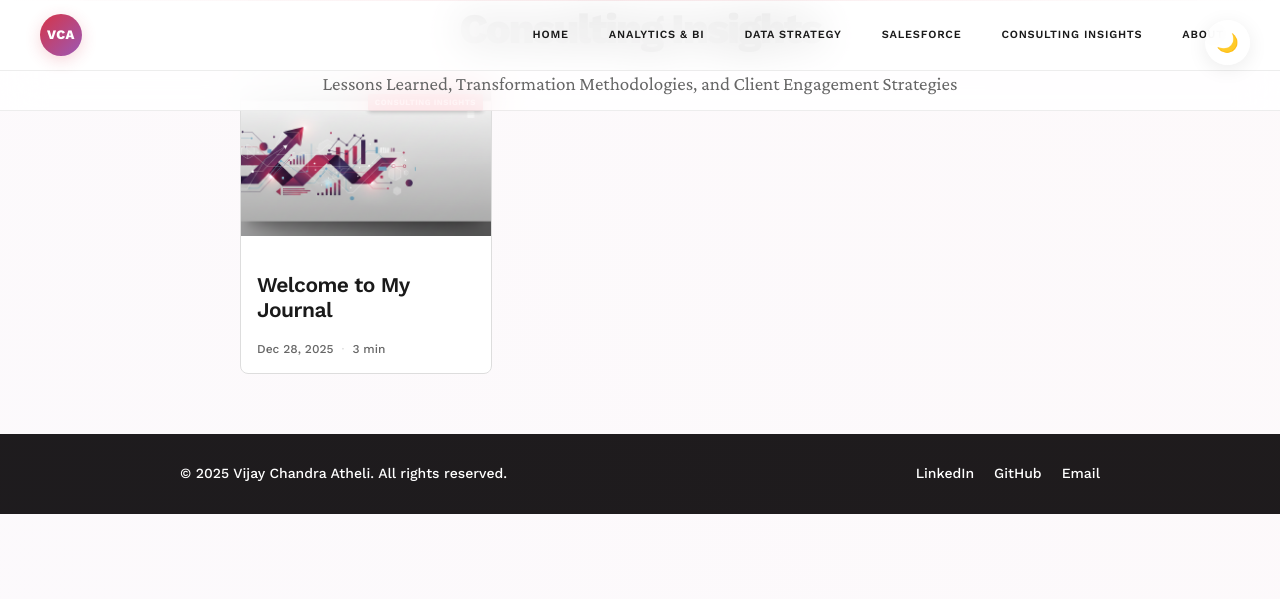
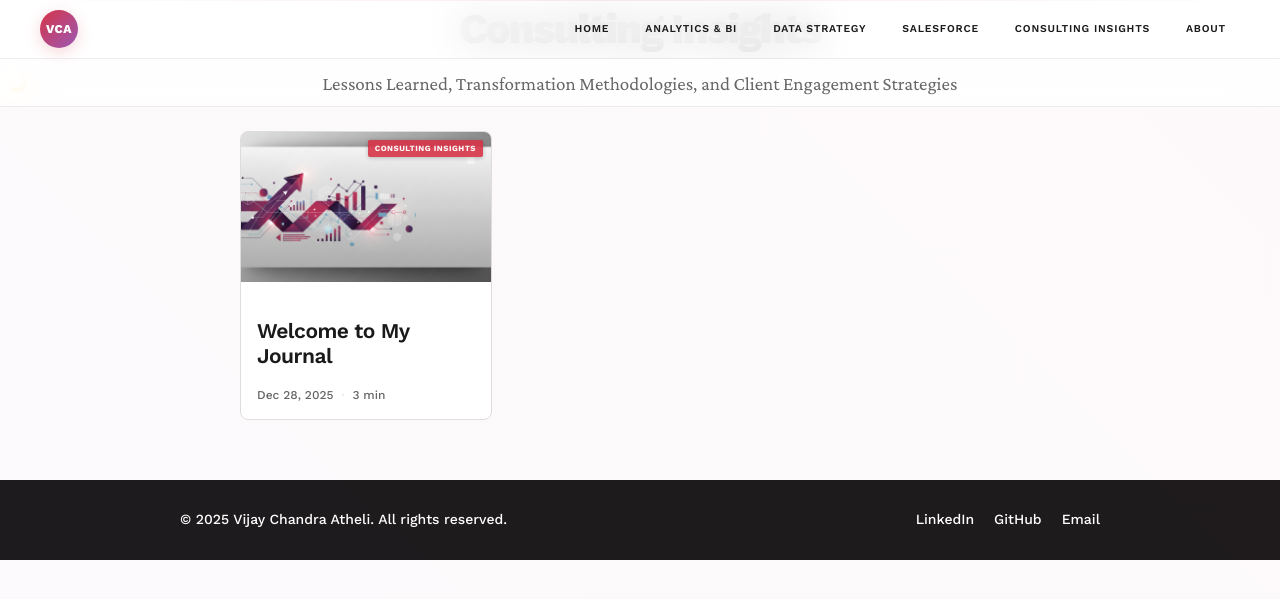
Before and after one commit to VijayChandraAtheli/vijaychandraatheli.com, a Jekyll site: the page built from pages/consulting-insights.md, in a window 1280 px wide. Shown: the top 599 px of the page. Built offline with Jekyll 4.4.1, drawn with Linux system fonts in a browser that asks for light colours.

Commit message:
Fix category page overlap - add top margin to page content

```diff
--- a/assets/css/main.css
+++ b/assets/css/main.css
@@ -41,7 +41,7 @@ body {
     line-height: 1.4;
     font-size: 18px;
     transition: background 0.3s ease, color 0.3s ease;
-    padding-top: 85px;  /* Space for fixed header */
+    padding-top: 65px;  /* Space for fixed header - REDUCED */
 }
 
 /* ==========================================================================
@@ -76,45 +76,42 @@ body {
 }
 
 /* ==========================================================================
-   THEME TOGGLE
+   THEME TOGGLE - INTEGRATED INTO HEADER
    ========================================================================== */
 
 .theme-toggle {
-    position: fixed;
-    top: 20px;
-    right: 30px;
-    background: rgba(255, 255, 255, 0.9);
+    background: rgba(255, 255, 255, 0.6);
     backdrop-filter: blur(10px);
     -webkit-backdrop-filter: blur(10px);
     color: var(--dark);
     border: 1px solid rgba(255, 255, 255, 0.3);
-    width: 45px;
-    height: 45px;
+    width: 36px;
+    height: 36px;
     border-radius: 50%;
     cursor: pointer;
-    font-size: 18px;
+    font-size: 16px;
     display: flex;
     align-items: center;
     justify-content: center;
-    z-index: 10000;
     transition: transform 0.3s ease, box-shadow 0.3s ease, background 0.3s ease;
-    box-shadow: 0 4px 20px rgba(0, 0, 0, 0.08);
+    box-shadow: 0 2px 10px rgba(0, 0, 0, 0.05);
+    flex-shrink: 0;
 }
 
 .theme-toggle:hover {
     transform: scale(1.08) rotate(15deg);
-    box-shadow: 0 6px 25px rgba(0, 0, 0, 0.12);
-    background: rgba(255, 255, 255, 1);
+    box-shadow: 0 4px 15px rgba(0, 0, 0, 0.1);
+    background: rgba(255, 255, 255, 0.9);
 }
 
 body.dark-mode .theme-toggle {
-    background: rgba(26, 26, 26, 0.9);
+    background: rgba(26, 26, 26, 0.6);
     color: var(--light);
     border-color: rgba(255, 255, 255, 0.1);
 }
 
 body.dark-mode .theme-toggle:hover {
-    background: rgba(26, 26, 26, 1);
+    background: rgba(26, 26, 26, 0.9);
 }
 
 /* ==========================================================================
@@ -131,7 +128,7 @@ header {
     -webkit-backdrop-filter: blur(20px) saturate(180%);
     border-bottom: 1px solid rgba(26, 26, 26, 0.08);
     z-index: 9999;
-    padding: 14px 40px;
+    padding: 10px 40px;  /* REDUCED from 14px */
     transition: all 0.3s cubic-bezier(0.4, 0, 0.2, 1);
 }
 
@@ -176,8 +173,8 @@ header:hover::before {
 }
 
 .site-logo-circle {
-    width: 42px;
-    height: 42px;
+    width: 38px;   /* REDUCED from 42px */
+    height: 38px;  /* REDUCED from 42px */
     border-radius: 50%;
     background: linear-gradient(135deg, var(--accent), var(--gradient-end));
     display: flex;
@@ -185,7 +182,7 @@ header:hover::before {
     justify-content: center;
     color: white;
     font-family: 'Work Sans', sans-serif;
-    font-size: 13px;
+    font-size: 12px;  /* REDUCED from 13px */
     font-weight: 800;
     letter-spacing: 0.5px;
     text-decoration: none;
@@ -193,6 +190,7 @@ header:hover::before {
     transition: all 0.4s cubic-bezier(0.4, 0, 0.2, 1);
     position: relative;
     overflow: hidden;
+    flex-shrink: 0;
 }
 
 .site-logo-circle::before {
@@ -237,11 +235,11 @@ nav a {
     color: var(--dark);
     text-decoration: none;
     font-family: 'Work Sans', sans-serif;
-    font-size: 11px;
+    font-size: 10.5px;  /* REDUCED from 11px */
     font-weight: 600;
     letter-spacing: 0.8px;
     text-transform: uppercase;
-    padding: 8px 16px;
+    padding: 7px 14px;  /* REDUCED from 8px 16px */
     border-radius: 8px;
     position: relative;
     transition: all 0.3s cubic-bezier(0.4, 0, 0.2, 1);
@@ -909,7 +907,7 @@ body.dark-mode .article-footer {
 
 .page {
     animation: fadeIn 1s ease;
-    margin-top: 0;
+    margin-top: 30px;  /* ADDED - space below fixed header */
     padding-top: 0;
 }
 
@@ -929,6 +927,7 @@ body.dark-mode .article-footer {
     margin-top: 0;
 }
 
+/* Show subtitle on category pages - it was hidden incorrectly */
 .page-subtitle {
     font-size: 19px;
     color: var(--gray);
@@ -1026,7 +1025,7 @@ body.dark-mode .article-footer {
 @media (max-width: 768px) {
     body {
         font-size: 18px;
-        padding-top: 130px;
+        padding-top: 115px;  /* REDUCED for smaller header */
     }
 
     .container {
@@ -1034,13 +1033,13 @@ body.dark-mode .article-footer {
     }
 
     header {
-        padding: 12px 20px;
+        padding: 10px 20px;  /* Consistent with desktop */
     }
 
     .header-content {
         flex-direction: column;
         align-items: flex-start;
-        gap: 12px;
+        gap: 10px;
     }
 
     .site-logo-circle {
@@ -1061,11 +1060,9 @@ body.dark-mode .article-footer {
     }
 
     .theme-toggle {
-        top: 14px;
-        right: 20px;
-        width: 40px;
-        height: 40px;
-        font-size: 16px;
+        width: 32px;
+        height: 32px;
+        font-size: 14px;
     }
 
     .articles-grid,
```
